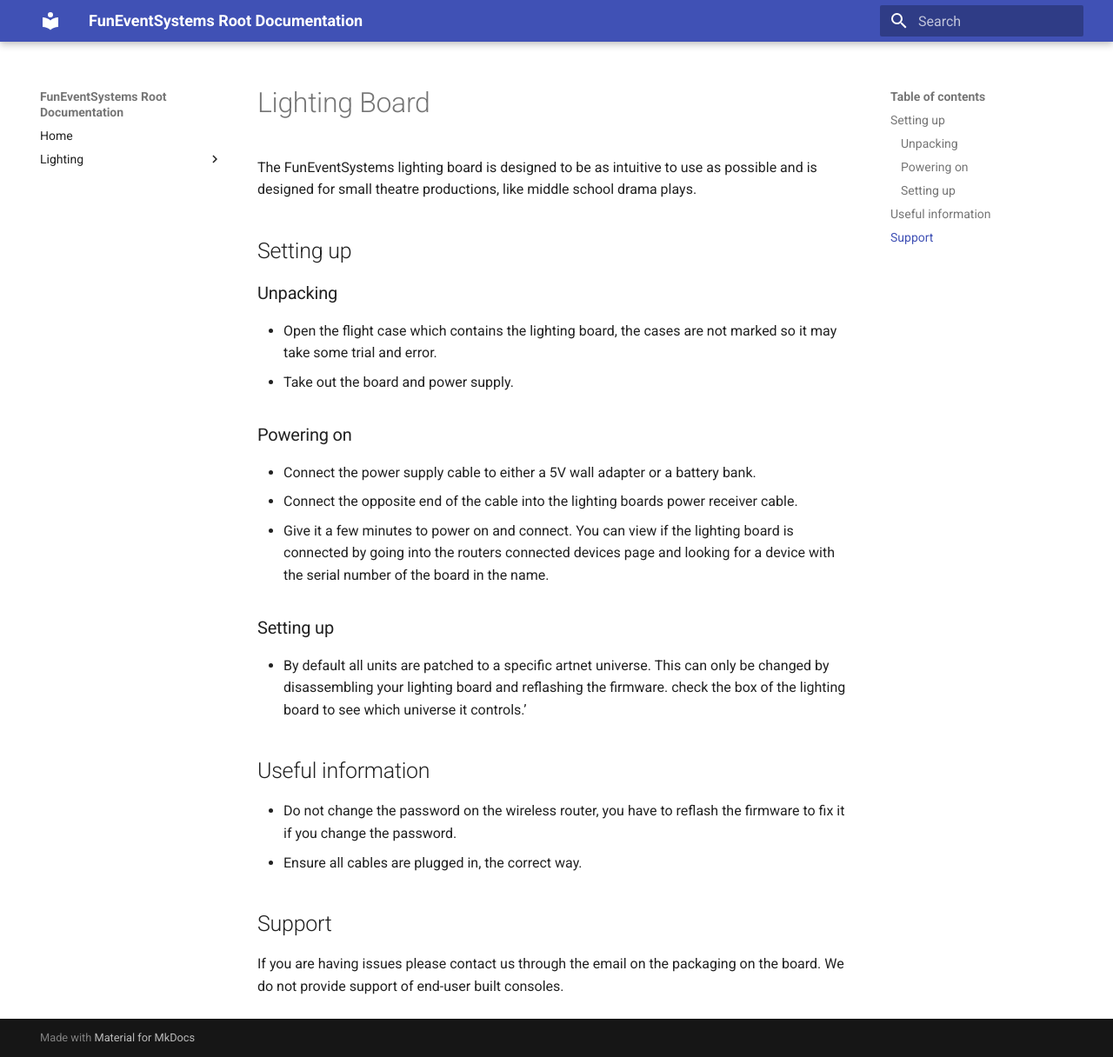
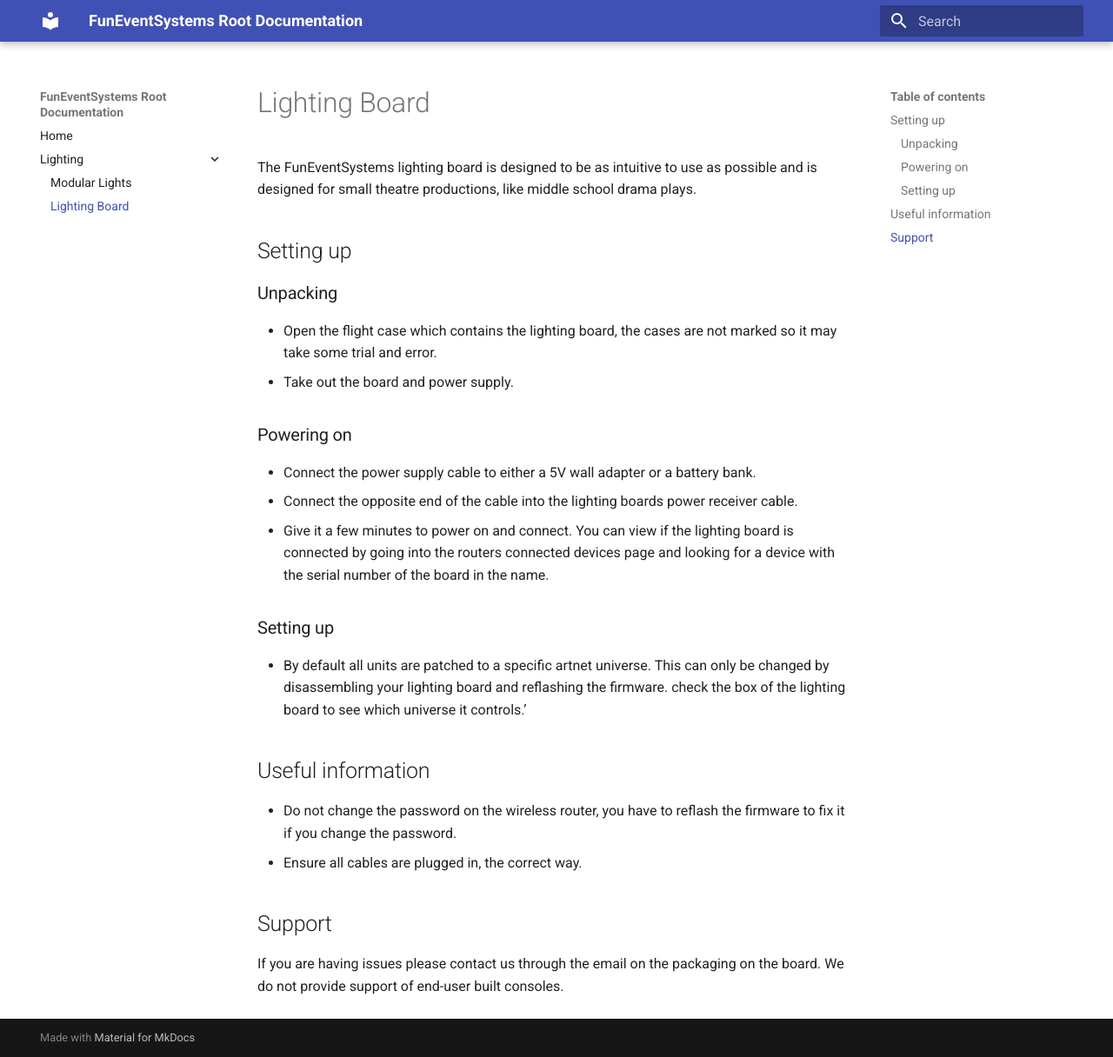
Before and after one commit to funeventsystems/documentation, an MkDocs documentation site: the page built from docs/lightboard.md, in a window 1280 px wide and 1216 px high. Shown: the whole window at 87% size. Built offline with MkDocs 1.6.1 and Material for MkDocs 9.7.7, drawn with Linux system fonts in a browser that asks for light colours.

Commit message:
Update mkdocs.yml

```diff
--- a/mkdocs.yml
+++ b/mkdocs.yml
@@ -3,6 +3,7 @@ nav:
     - 'Home' : 'index.md'
     - Lighting:
           - Modular Lights : modular-lights.md
+          - Lighting Board : lightboard.md
 
 
 theme:
```
